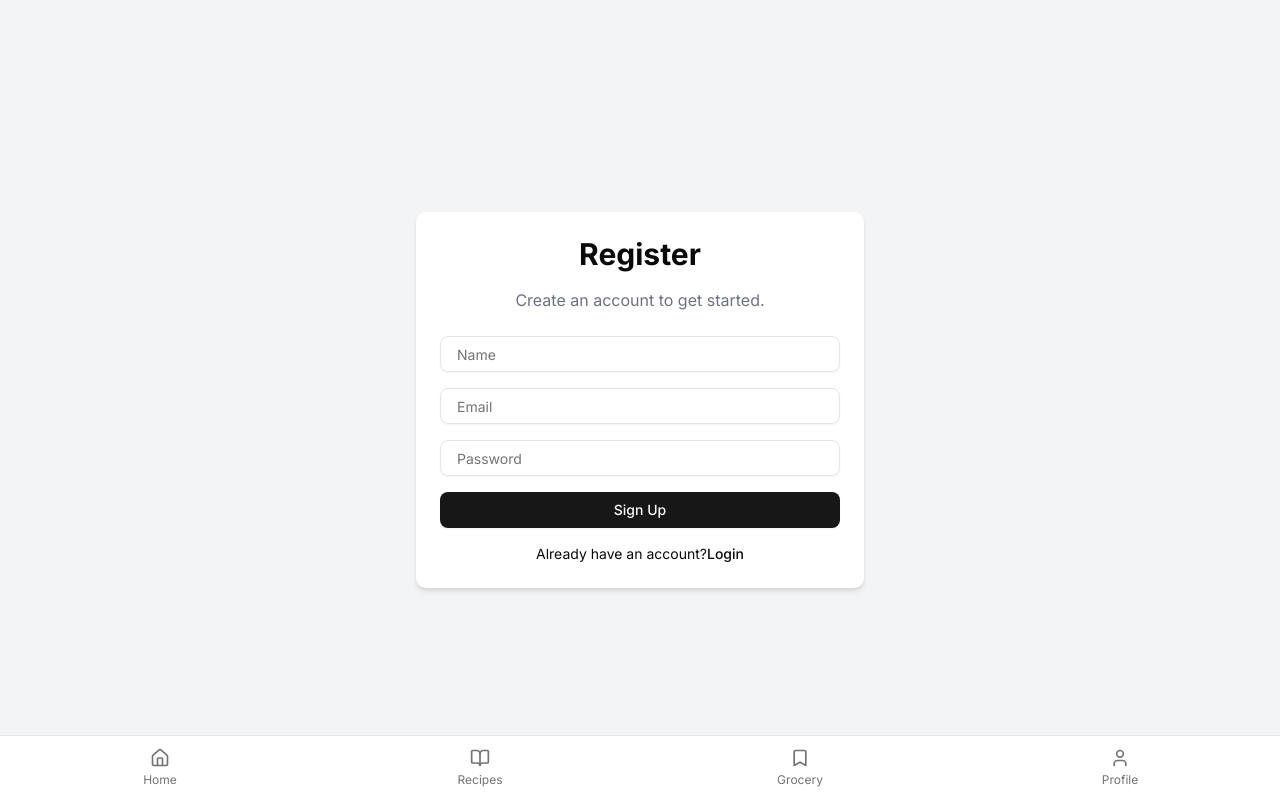
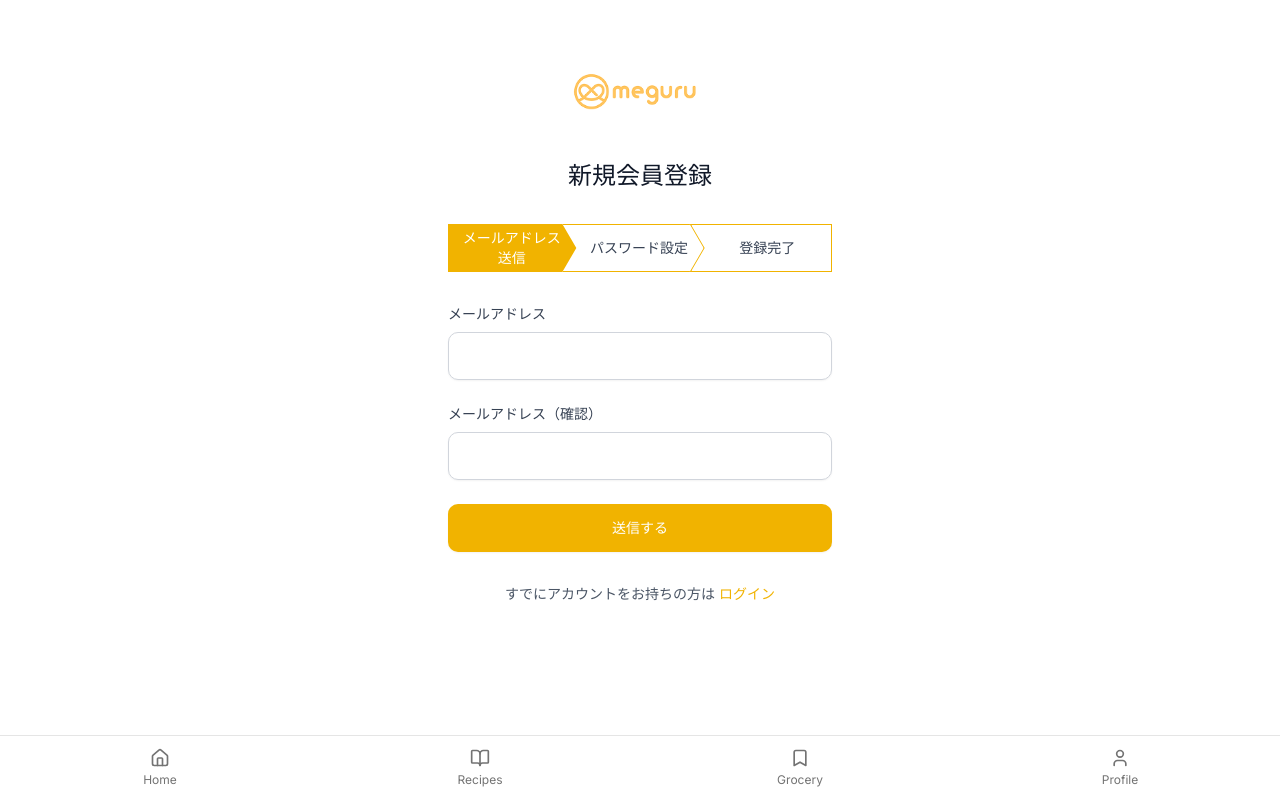
Before and after one commit to ritika-kapoor/Hack-2025-user-front, a Next.js app in the folder my-app/: page /auth/register in a window 1280 px wide. Built offline with nearby package versions, Linux system fonts and the light colour scheme.

Commit message:
認証画面のUI

```diff
--- a/my-app/app/auth/login/page.tsx
+++ b/my-app/app/auth/login/page.tsx
@@ -30,20 +30,76 @@ const handleLogin = async () => {
 }
 
   return (
-    <div className="flex flex-col items-center justify-center min-h-screen bg-gray-100 dark:bg-gray-900">
-      <div className="w-full max-w-md p-6 bg-white rounded-lg shadow-md dark:bg-gray-800">
-        <div className="space-y-4 text-center">
-          <h1 className="text-3xl font-bold">Login</h1>
-          <p className="text-gray-500 dark:text-gray-400">Enter your credentials to access your account.</p>
+    <div className="min-h-screen px-4 py-8">
+      <div className="max-w-sm mx-auto">
+        {/* meguruロゴ */}
+        <div className="text-center mb-12 mt-8">
+          <img
+            src="/images/meguru_logo.png"
+            alt="meguru"
+            className="h-12 mx-auto"
+          />
         </div>
-        <div className="mt-6 space-y-4">
-          <Input type="email" placeholder="Email" value={email} onChange={e => setEmail(e.target.value)} />
-          <Input type="password" placeholder="Password" value={password} onChange={e => setPassword(e.target.value)} />
-          {error && <p className="text-red-500 text-sm">{error}</p>}
-          <Button onClick={handleLogin} className="w-full">Login</Button>
-          <div className="text-center text-sm">
-            Don’t have an account? <Link className="text-blue-500" href="/auth/register">Register</Link>
+
+        {/* ログインタイトル */}
+        <div className="text-center mb-8">
+          <h1 className="text-2xl text-gray-900">ログイン</h1>
+        </div>
+
+        {/* ログインフォーム */}
+        <div className="space-y-6">
+          <div>
+            <label className="block text-sm text-gray-700 mb-2">
+              メールアドレス
+            </label>
+            <Input
+              type="email"
+              value={email}
+              onChange={(e) => setEmail(e.target.value)}
+              className="w-full h-12 px-4 border border-gray-300 rounded-lg focus:ring-2 focus:ring-yellow-400 focus:border-transparent"
+            />
           </div>
+
+          <div>
+            <label className="block text-sm text-gray-700 mb-2">
+              パスワード
+            </label>
+            <Input
+              type="password"
+              value={password}
+              onChange={(e) => setPassword(e.target.value)}
+              className="w-full h-12 px-4 border border-gray-300 rounded-lg focus:ring-2 focus:ring-yellow-400 focus:border-transparent"
+            />
+          </div>
+
+          <div className="text-left">
+            <Link href="#" className="text-sm text-gray-500 hover:text-gray-700">
+              パスワードを忘れた方
+            </Link>
+          </div>
+
+          {error && (
+            <div className="bg-red-50 border border-red-200 rounded-lg p-3">
+              <p className="text-red-600 text-sm">{error}</p>
+            </div>
+          )}
+
+          <Button
+            onClick={handleLogin}
+            className="w-full h-12 text-white font-medium rounded-lg hover:opacity-90 transition-all"
+            style={{ backgroundColor: '#F1B300' }}
+          >
+            ログインする
+          </Button>
+
+          <Button
+            variant="outline"
+            asChild
+            className="w-full h-12 font-medium rounded-lg border-2 hover:bg-gray-50 transition-all"
+            style={{ borderColor: '#F1B300', color: '#F1B300' }}
+          >
+            <Link href="/auth/register">新規登録</Link>
+          </Button>
         </div>
       </div>
     </div>
--- a/my-app/app/auth/register/page.tsx
+++ b/my-app/app/auth/register/page.tsx
@@ -1,47 +1,247 @@
-import Link from "next/link";
-import { Input } from "@/components/ui/input";
-import { Button } from "@/components/ui/button";
+"use client"
+
+import { useState } from "react"
+import Link from "next/link"
+import { useRouter } from "next/navigation"
+import { Input } from "@/components/ui/input"
+import { Button } from "@/components/ui/button"
 
 export default function RegisterPage() {
-  return (
-    <div className="flex flex-col items-center justify-center min-h-screen bg-gray-100 dark:bg-gray-900">
-      <div className="w-full max-w-md p-6 bg-white rounded-lg shadow-md dark:bg-gray-800">
-        <div className="space-y-4 text-center">
-          <h1 className="text-3xl font-bold">Register</h1>
-          <p className="text-gray-500 dark:text-gray-400">
-            Create an account to get started.
-          </p>
-        </div>
-        <div className="mt-6 space-y-4">
-          <Input
-            className="w-full px-4 py-2 border rounded-md focus:outline-none focus:ring-2 focus:ring-primary-500 dark:bg-gray-700 dark:border-gray-600 dark:text-white"
-            placeholder="Name"
-            type="text"
-          />
-          <Input
-            className="w-full px-4 py-2 border rounded-md focus:outline-none focus:ring-2 focus:ring-primary-500 dark:bg-gray-700 dark:border-gray-600 dark:text-white"
-            placeholder="Email"
-            type="email"
-          />
-          <Input
-            className="w-full px-4 py-2 border rounded-md focus:outline-none focus:ring-2 focus:ring-primary-500 dark:bg-gray-700 dark:border-gray-600 dark:text-white"
-            placeholder="Password"
-            type="password"
-          />
-          <Button className="w-full" type="submit">
-            Sign Up
-          </Button>
-          <div className="text-center text-sm">
-            Already have an account?
-            <Link
-              className="font-medium text-primary-500 hover:underline dark:text-primary-400"
-              href="/auth/login"
-            >
-              Login
-            </Link>
-          </div>
-        </div>
+  const [step, setStep] = useState(1)
+  const [email, setEmail] = useState("")
+  const [emailConfirm, setEmailConfirm] = useState("")
+  const [password, setPassword] = useState("")
+  const [passwordConfirm, setPasswordConfirm] = useState("")
+  const [error, setError] = useState("")
+  const router = useRouter()
+
+  const handleStep1Submit = () => {
+    if (!email || !emailConfirm) {
+      setError("メールアドレスを入力してください")
+      return
+    }
+    if (email !== emailConfirm) {
+      setError("メールアドレスが一致しません")
+      return
+    }
+    setError("")
+    setStep(2)
+  }
+
+  const handleStep2Submit = () => {
+    if (!password || !passwordConfirm) {
+      setError("パスワードを入力してください")
+      return
+    }
+    if (password !== passwordConfirm) {
+      setError("パスワードが一致しません")
+      return
+    }
+    if (password.length < 6) {
+      setError("パスワードは6文字以上で入力してください")
+      return
+    }
+    setError("")
+    setStep(3)
+  }
+
+  const handleCompleteRegistration = () => {
+    // ここで実際のAPI呼び出しを行う
+    router.push("/user")
+  }
+
+  const StepIndicator = () => (
+    <div className="flex mb-8 gap-1" style={{ backgroundColor: '#F1B300' }}>
+      {/* ステップ1: メールアドレス */}
+      <div
+        className={`flex-1 h-12 flex items-center justify-center text-sm text-center font-medium ${
+          step === 1 ? 'text-white' : 'text-gray-700'
+        }`}
+        style={{
+          backgroundColor: step === 1 ? '#F1B300' : 'white',
+          border: step === 1 ? 'none' : '1px solid #F1B300',
+          clipPath: 'polygon(0% 0%, calc(100% - 14px) 0%, 100% 50%, calc(100% - 14px) 100%, 0% 100%)',
+          marginRight: '-9px'
+        }}
+      >
+        <span>メールアドレス<br></br>送信</span>
+      </div>
+
+      {/* ステップ2: パスワード設定 */}
+      <div
+        className={`flex-1 h-12 flex items-center justify-center text-sm font-medium ${
+          step === 2 ? 'text-white' : 'text-gray-700'
+        }`}
+        style={{
+          backgroundColor: step === 2 ? '#F1B300' : 'white',
+          border: step === 2 ? 'none' : '1px solid #F1B300',
+          clipPath: 'polygon(0% 0%, calc(100% - 14px) 0%, 100% 50%, calc(100% - 14px) 100%, 0% 100%, 14px 50%)',
+          marginLeft: '-8px',
+          marginRight: '-8px',
+          paddingLeft: '12px'
+        }}
+      >
+        <span>パスワード設定</span>
+      </div>
+
+      {/* ステップ3: 登録完了 */}
+      <div
+        className={`flex-1 h-12 flex items-center justify-center text-sm font-medium ${
+          step === 3 ? 'text-white' : 'text-gray-700'
+        }`}
+        style={{
+          backgroundColor: step === 3 ? '#F1B300' : 'white',
+          border: step === 3 ? 'none' : '1px solid #F1B300',
+          clipPath: 'polygon(0% 0%, 100% 0%, 100% 100%, 0% 100%, 14px 50%)',
+          marginLeft: '-9px',
+          paddingLeft: '12px'
+        }}
+      >
+        <span>登録完了</span>
       </div>
     </div>
-  );
+  )
+
+  return (
+    <div className="min-h-screen px-4 py-8">
+      <div className="max-w-sm mx-auto">
+        {/* meguruロゴ */}
+        <div className="text-center mb-12 mt-8">
+          <img
+            src="/images/meguru_logo.png"
+            alt="meguru"
+            className="h-12 mx-auto"
+          />
+        </div>
+
+        {/* タイトル */}
+        <div className="text-center mb-8">
+          <h1 className="text-2xl text-gray-900">新規会員登録</h1>
+        </div>
+
+        {/* ステップインジケーター */}
+        <StepIndicator />
+
+        {/* ステップ1: メールアドレス入力 */}
+        {step === 1 && (
+          <div className="space-y-6">
+            <div>
+              <label className="block text-sm text-gray-700 mb-2">
+                メールアドレス
+              </label>
+              <Input
+                type="email"
+                value={email}
+                onChange={(e) => setEmail(e.target.value)}
+                className="w-full h-12 px-4 border border-gray-300 rounded-lg focus:ring-2 focus:ring-yellow-400 focus:border-transparent"
+              />
+            </div>
+
+            <div>
+              <label className="block text-sm text-gray-700 mb-2">
+                メールアドレス（確認）
+              </label>
+              <Input
+                type="email"
+                value={emailConfirm}
+                onChange={(e) => setEmailConfirm(e.target.value)}
+                className="w-full h-12 px-4 border border-gray-300 rounded-lg focus:ring-2 focus:ring-yellow-400 focus:border-transparent"
+              />
+            </div>
+
+            {error && (
+              <div className="bg-red-50 border border-red-200 rounded-lg p-3">
+                <p className="text-red-600 text-sm">{error}</p>
+              </div>
+            )}
+
+            <Button
+              onClick={handleStep1Submit}
+              className="w-full h-12 text-white font-medium rounded-lg hover:opacity-90 transition-all"
+              style={{ backgroundColor: '#F1B300' }}
+            >
+              送信する
+            </Button>
+          </div>
+        )}
+
+        {/* ステップ2: パスワード設定 */}
+        {step === 2 && (
+          <div className="space-y-6">
+            <div>
+              <label className="block text-sm text-gray-700 mb-2">
+                パスワード
+              </label>
+              <Input
+                type="password"
+                value={password}
+                onChange={(e) => setPassword(e.target.value)}
+                className="w-full h-12 px-4 border border-gray-300 rounded-lg focus:ring-2 focus:ring-yellow-400 focus:border-transparent"
+              />
+            </div>
+
+            <div>
+              <label className="block text-sm text-gray-700 mb-2">
+                パスワード（確認）
+              </label>
+              <Input
+                type="password"
+                value={passwordConfirm}
+                onChange={(e) => setPasswordConfirm(e.target.value)}
+                className="w-full h-12 px-4 border border-gray-300 rounded-lg focus:ring-2 focus:ring-yellow-400 focus:border-transparent"
+              />
+            </div>
+
+            {error && (
+              <div className="bg-red-50 border border-red-200 rounded-lg p-3">
+                <p className="text-red-600 text-sm">{error}</p>
+              </div>
+            )}
+
+            <Button
+              onClick={handleStep2Submit}
+              className="w-full h-12 text-white font-medium rounded-lg hover:opacity-90 transition-all"
+              style={{ backgroundColor: '#F1B300' }}
+            >
+              送信する
+            </Button>
+          </div>
+        )}
+
+        {/* ステップ3: 完了画面 */}
+        {step === 3 && (
+          <div className="space-y-8 text-center">
+            <div className="space-y-4">
+              <h2 className="text-xl text-gray-900">
+                新規会員登録が<br />完了しました
+              </h2>
+              <p className="text-sm text-gray-600">
+                ホームに戻り献立レシピを作りましょう
+              </p>
+            </div>
+
+            <Button
+              onClick={handleCompleteRegistration}
+              className="w-full h-12 text-white font-medium rounded-lg hover:opacity-90 transition-all"
+              style={{ backgroundColor: '#F1B300' }}
+            >
+              レシピを作る
+            </Button>
+          </div>
+        )}
+
+        {/* ログインリンク（ステップ3以外で表示） */}
+        {step !== 3 && (
+          <div className="text-center mt-8">
+            <p className="text-sm text-gray-600">
+              すでにアカウントをお持ちの方は{" "}
+              <Link href="/auth/login" className="font-medium hover:underline" style={{ color: '#F1B300' }}>
+                ログイン
+              </Link>
+            </p>
+          </div>
+        )}
+      </div>
+    </div>
+  )
 }
```
Also changed, not shown: my-app/public/images/meguru_logo.png (added).
